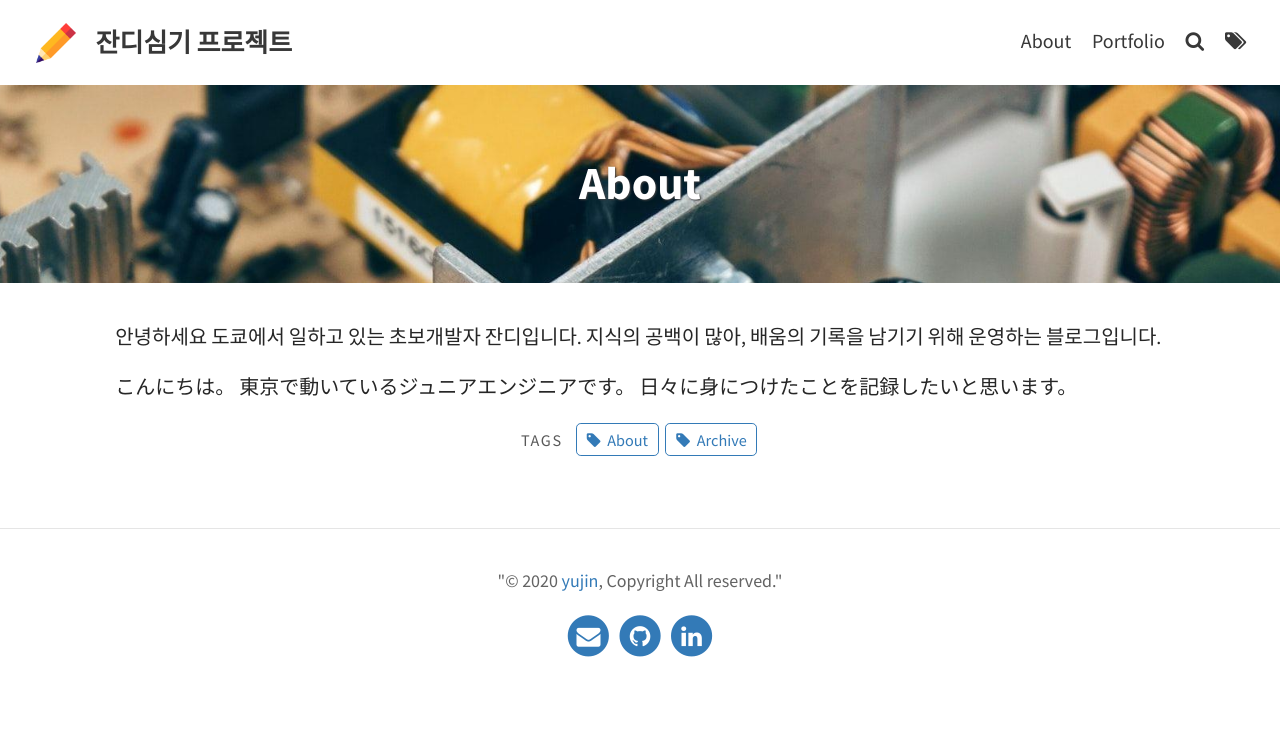
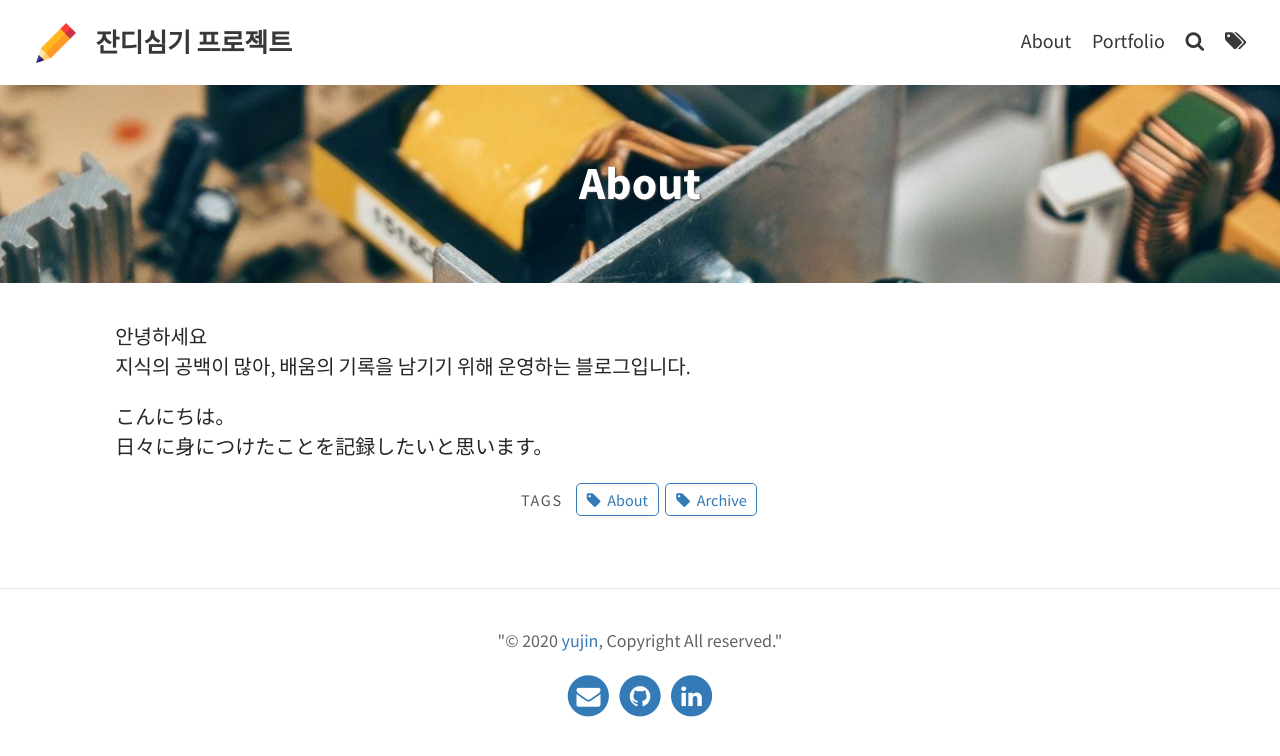
Before and after one commit to yujindev/yujindev.github.io, a Jekyll site: the page built from pages/about.md, in a window 1280 px wide. Shown: the top 756 px of the page. Built offline with Jekyll 4.4.1, drawn with Linux system fonts in a browser that asks for light colours.

Commit message:
update about

```diff
--- a/pages/about.md
+++ b/pages/about.md
@@ -7,9 +7,8 @@
 ---
 
 안녕하세요
-도쿄에서 일하고 있는 초보개발자 잔디입니다.
 지식의 공백이 많아, 배움의 기록을 남기기 위해 운영하는 블로그입니다.
 
+
 こんにちは。
-東京で動いているジュニアエンジニアです。
 日々に身につけたことを記録したいと思います。
```
